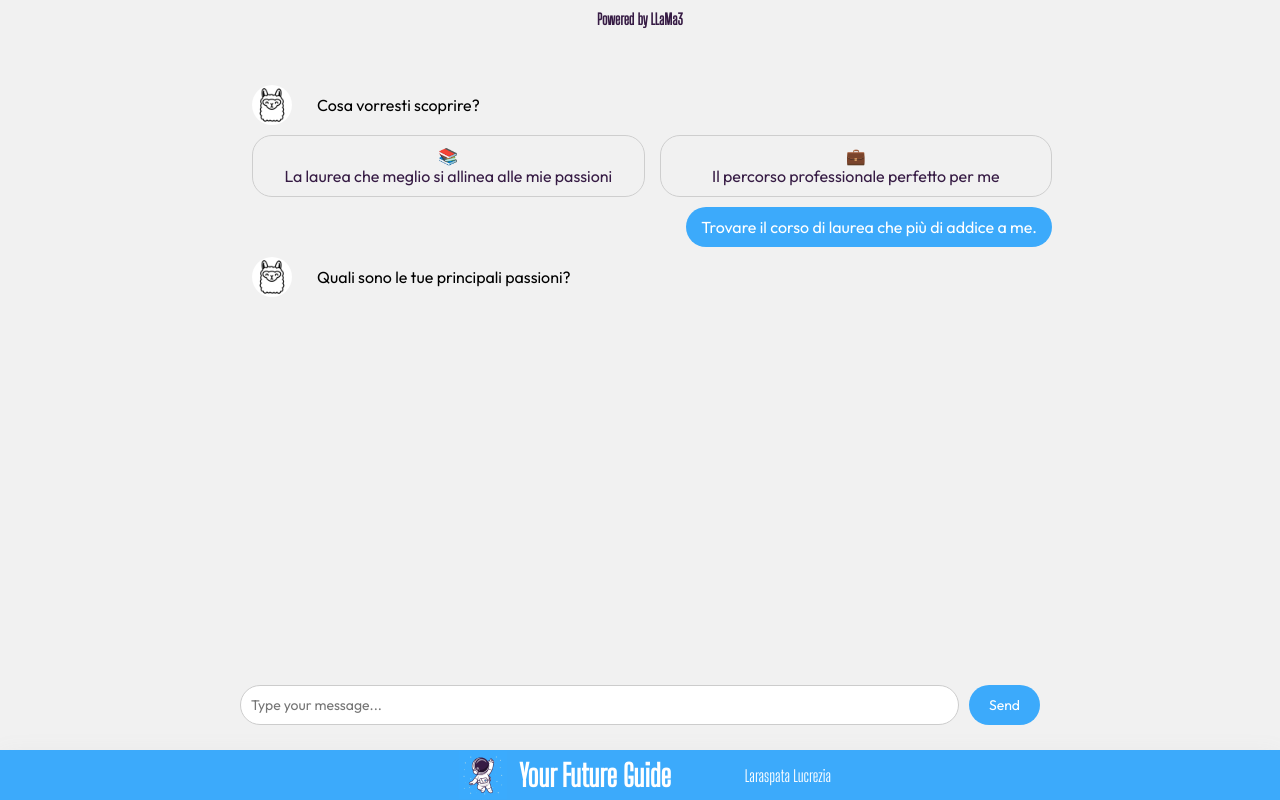
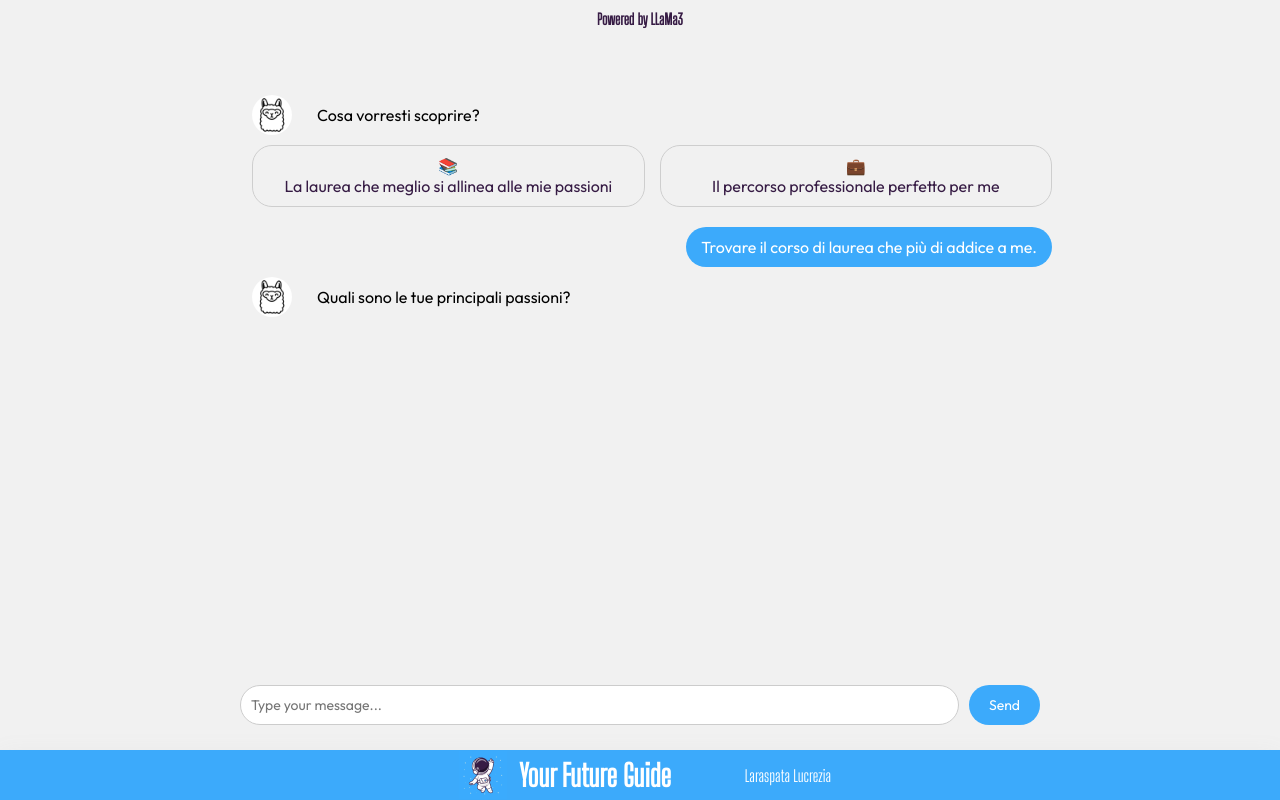
Before and after one commit to llaraspata/YourFutureGuide, an Angular app in the folder frontend/: page / in a window 1280 px wide. Built offline with nearby package versions, Linux system fonts and the light colour scheme.

Commit message:
fixed chat

```diff
--- a/frontend/src/app/chat/chat.component.css
+++ b/frontend/src/app/chat/chat.component.css
@@ -1,22 +1,19 @@
 /* Container for the chat messages */
 .chat-container {
-    width: 100%;
     max-width: 1200px;
     width: 800px;
-    height: max-content;
     padding: 10px;
     overflow-y: auto;
+    height: 68vh;
     border-radius: 15px;
     margin: 0 auto;
-    overflow: auto;
-    /*box-shadow: 0px 4px 12px rgba(0, 0, 0, 0.1);*/
 }
 
 /* Wrapper for messages and avatars */
 .message-wrapper {
     display: flex;
     align-items: center;
-    margin-bottom: 10px;
+    margin-top: 10px;
 }
 
 /* Avatar styling */
--- a/frontend/src/app/footer/footer.component.css
+++ b/frontend/src/app/footer/footer.component.css
@@ -3,6 +3,7 @@
   }
 
   footer {
+    overflow: hidden;
     display: flex;
     align-items: center; /* Center vertically */
     justify-content: center; /* Center horizontally */
--- a/frontend/src/styles.css
+++ b/frontend/src/styles.css
@@ -6,6 +6,7 @@
   body {
     font-family: 'Big Shoulders Display', sans-serif;
     background-color: #f1f1f1;
+    overflow: hidden;
   }
 
   :root {
```
